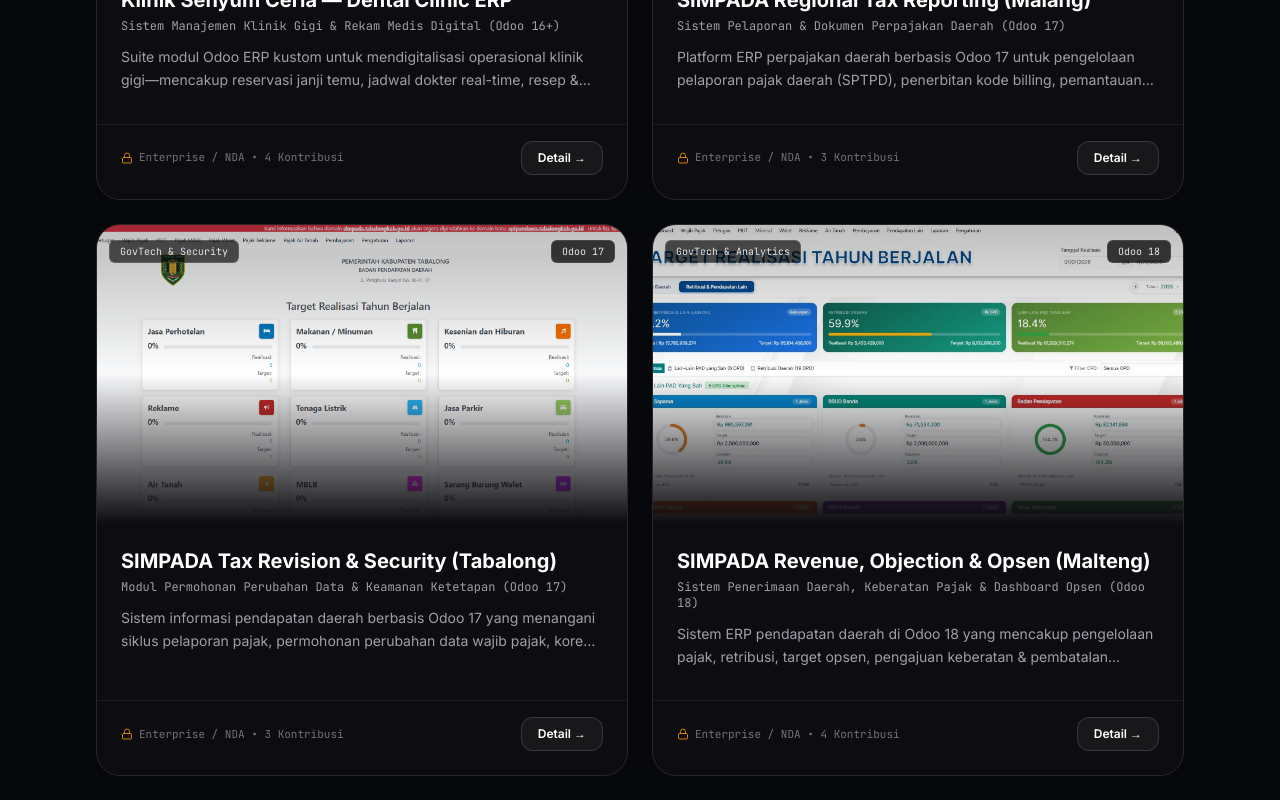
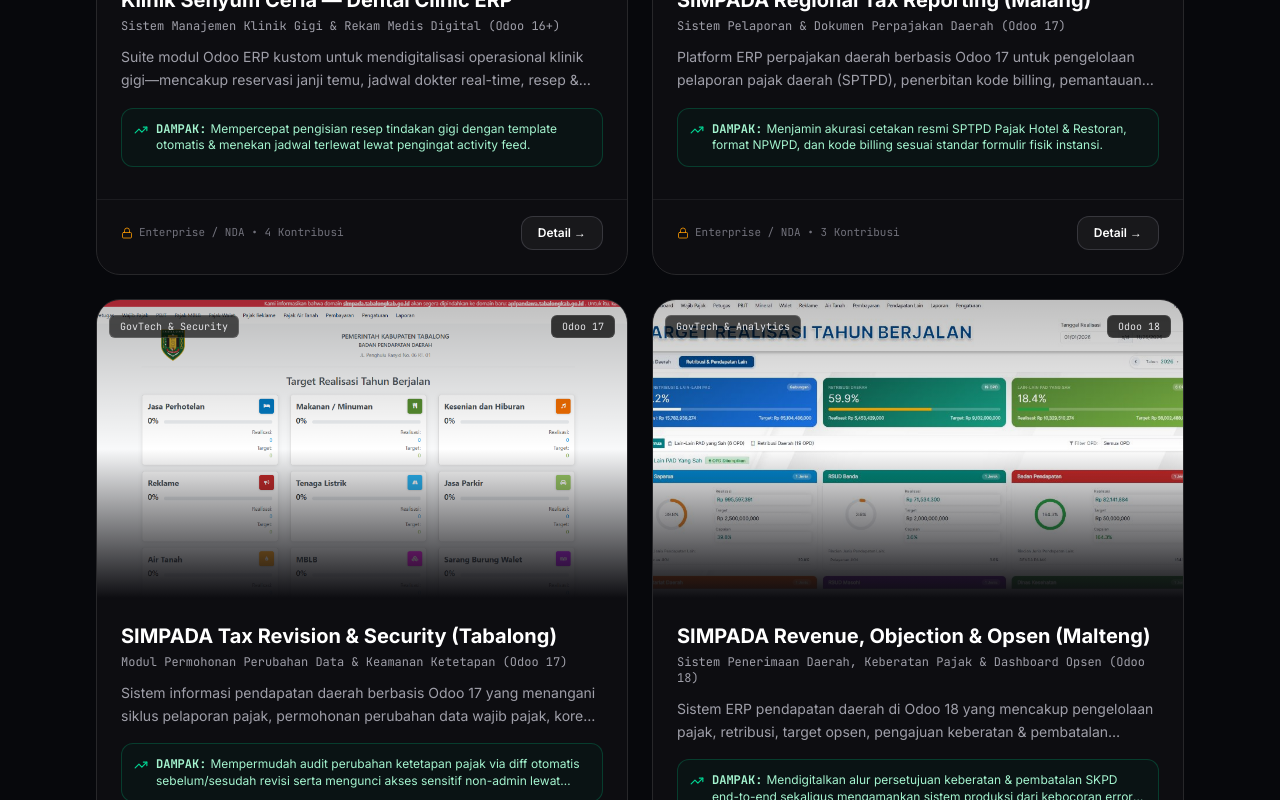
Before and after one commit to rafathaandhika/first-porto, a Next.js app: page / in a window 1280 px wide. Shown: the part 4440-5240 px from the top of the page. Built offline with nearby package versions, Linux system fonts and the light colour scheme.

Commit message:
feat(portfolio): add Impact callouts on project cards and detail view

```diff
--- a/src/components/PortfolioShowcase.tsx
+++ b/src/components/PortfolioShowcase.tsx
@@ -10,7 +10,8 @@ import {
   Cpu,
   Terminal,
   Sparkles,
-  Lock
+  Lock,
+  TrendingUp
 } from "lucide-react";
 import { PORTFOLIO_DATA, getLocalizedContent } from "@/data/portfolio";
 import { useLanguage } from "@/context/LanguageContext";
@@ -221,8 +222,19 @@ export default function PortfolioShowcase() {
                     </div>
                   </div>
 
-                  {/* Right Column: Contributions & Key Features */}
+                  {/* Right Column: Impact, Contributions & Key Features */}
                   <div className="lg:col-span-5 space-y-6">
+                    {/* Outcome & Impact Highlight Card */}
+                    <div className="p-5 rounded-2xl bg-emerald-50/80 dark:bg-emerald-950/20 border border-emerald-200/90 dark:border-emerald-500/30 space-y-2.5">
+                      <h4 className="text-sm font-mono uppercase tracking-wider font-bold text-emerald-900 dark:text-emerald-300 flex items-center gap-2">
+                        <TrendingUp className="w-4 h-4 text-emerald-600 dark:text-emerald-400" />
+                        {t.portfolio.impactTitle}
+                      </h4>
+                      <p className="text-xs sm:text-sm text-emerald-950/90 dark:text-emerald-100/90 leading-relaxed font-medium">
+                        {selectedProject.impact}
+                      </p>
+                    </div>
+
                     {/* My Contributions Card */}
                     <div className="p-6 rounded-2xl bg-purple-50/70 dark:bg-purple-950/15 border border-purple-200/80 dark:border-purple-500/30 space-y-4">
                       <h4 className="text-sm font-mono uppercase tracking-wider font-bold text-purple-900 dark:text-purple-200 flex items-center gap-2">
@@ -311,6 +323,14 @@ export default function PortfolioShowcase() {
                         <p className="text-xs sm:text-sm text-zinc-600 dark:text-zinc-400 mt-3 line-clamp-2 leading-relaxed">
                           {project.description}
                         </p>
+
+                        <div className="mt-4 p-3 rounded-xl bg-emerald-50/80 dark:bg-emerald-950/20 border border-emerald-200/80 dark:border-emerald-500/25 flex items-start gap-2">
+                          <TrendingUp className="w-3.5 h-3.5 text-emerald-600 dark:text-emerald-400 shrink-0 mt-0.5" />
+                          <p className="text-[11px] sm:text-xs text-emerald-900 dark:text-emerald-200 leading-snug line-clamp-2">
+                            <span className="font-mono font-bold uppercase mr-1">{t.portfolio.impactLabel}:</span>
+                            {project.impact}
+                          </p>
+                        </div>
                       </div>
                     </div>
 
--- a/src/data/portfolio.ts
+++ b/src/data/portfolio.ts
@@ -11,6 +11,7 @@ export interface ProjectItem {
   subtitle: string;
   category: string;
   description: string;
+  impact: string;
   contributions: string[];
   techCount: number;
   featuresCount: number;
@@ -127,6 +128,8 @@ export interface LocalizedContent {
     contributionsCountLabel: string;
     deploymentLabel: string;
     contributionsTitle: string;
+    impactLabel: string;
+    impactTitle: string;
     keyFeaturesTitle: string;
     detailsBtn: string;
     contributionsSuffix: string;
@@ -320,6 +323,8 @@ const CONTENT: Record<Language, LocalizedContent> = {
       contributionsCountLabel: "Kontribusi",
       deploymentLabel: "Deployment",
       contributionsTitle: "Kontribusi Saya",
+      impactLabel: "Dampak",
+      impactTitle: "Dampak & Hasil Nyata",
       keyFeaturesTitle: "Fitur Utama",
       detailsBtn: "Detail →",
       contributionsSuffix: "Kontribusi",
@@ -331,6 +336,8 @@ const CONTENT: Record<Language, LocalizedContent> = {
           category: "Healthcare ERP",
           description:
             "Suite modul Odoo ERP kustom untuk mendigitalisasi operasional klinik gigi—mencakup reservasi janji temu, jadwal dokter real-time, resep & template tindakan gigi digital, notifikasi pengingat otomatis, serta integrasi inventaris dan penagihan.",
+          impact:
+            "Mempercepat pengisian resep tindakan gigi dengan template otomatis & menekan jadwal terlewat lewat pengingat activity feed.",
           contributions: [
             "Membangun fitur Prescriptions Template pada menu konfigurasi dan mengotomatiskan pengisian data treatment di modul resep dokter gigi berdasarkan template yang dipilih.",
             "Menambahkan pengaturan Reminder Time dan sistem notifikasi otomatis untuk jadwal janji temu pasien langsung ke activity feed Odoo.",
@@ -362,6 +369,8 @@ const CONTENT: Record<Language, LocalizedContent> = {
           category: "GovTech & Tax ERP",
           description:
             "Platform ERP perpajakan daerah berbasis Odoo 17 untuk pengelolaan pelaporan pajak daerah (SPTPD), penerbitan kode billing, pemantauan transaksi e-tax, serta pencetakan dokumen formulir perpajakan resmi berbasis QWeb.",
+          impact:
+            "Menjamin akurasi cetakan resmi SPTPD Pajak Hotel & Restoran, format NPWPD, dan kode billing sesuai standar formulir fisik instansi.",
           contributions: [
             "Memperbarui format cetak PDF SPTPD Pajak Hotel dan SPTPD Pajak Restoran menggunakan template QWeb agar sesuai dengan standar formulir fisik terbaru.",
             "Merevisi tata letak tabel rincian kamar full-row, perataan elemen formulir, serta mekanisme tabel fallback pada laporan PDF.",
@@ -392,6 +401,8 @@ const CONTENT: Record<Language, LocalizedContent> = {
           category: "GovTech & Security",
           description:
             "Sistem informasi pendapatan daerah berbasis Odoo 17 yang menangani siklus pelaporan pajak, permohonan perubahan data wajib pajak, koreksi ketetapan lebih/kurang bayar, serta kontrol keamanan berbasis peran pengguna.",
+          impact:
+            "Mempermudah audit perubahan ketetapan pajak via diff otomatis sebelum/sesudah revisi serta mengunci akses sensitif non-admin lewat Security ACL.",
           contributions: [
             "Mengembangkan fitur deteksi otomatis rincian perubahan data (diff tracking) pada modul permohonan ubah data ketetapan pajak.",
             "Menstandarkan format masa pajak ke MM/YYYY serta menyempurnakan tampilan rincian perbandingan form revisi.",
@@ -422,6 +433,8 @@ const CONTENT: Record<Language, LocalizedContent> = {
           category: "GovTech & Analytics",
           description:
             "Sistem ERP pendapatan daerah di Odoo 18 yang mencakup pengelolaan pajak, retribusi, target opsen, pengajuan keberatan & pembatalan ketetapan pajak, hingga pelaporan realisasi keuangan daerah dalam format PDF dan Excel.",
+          impact:
+            "Mendigitalkan alur persetujuan keberatan & pembatalan SKPD end-to-end sekaligus mengamankan sistem produksi dari kebocoran error traceback.",
           contributions: [
             "Mengembangkan workflow Keberatan Pajak untuk sektor PBJT, Mineral, Walet, Reklame, & Air Tanah (termasuk keberatan SKPDKB/SKPDKBT, multi-select objek keberatan, penomoran SK otomatis, & kontrol approval Bidang Keberatan).",
             "Membangun fitur Pembatalan Ketetapan Pajak (SPTPD/SKPD, SKPDKB, SKPDKBT, SKPDLB) beserta smart button terintegrasi.",
@@ -453,6 +466,8 @@ const CONTENT: Record<Language, LocalizedContent> = {
           category: "Manufacturing ERP",
           description:
             "Suite modul Odoo 18 untuk digitalisasi proses produksi manufaktur komponen otomotif—meliputi penjadwalan loading per shift, generasi kartu E-Kanban berbasis QR, verifikasi jalur produksi, serta pelacakan kualitas & rework.",
+          impact:
+            "Mencegah crash parsing XML view di Odoo 18 serta menjaga konsistensi data loading antar-shift lewat pembersihan baris nol otomatis.",
           contributions: [
             "Menambahkan defensive fallback untuk workbook_variant dan mekanisme auto-assign pada master data modul E-Kanban.",
             "Mengoptimalkan proses kanban loading (load_masters) dengan pembatasan sampel sirkuit, nilai default quantity, serta pembersihan otomatis baris bernilai nol saat verifikasi.",
@@ -666,6 +681,8 @@ const CONTENT: Record<Language, LocalizedContent> = {
       contributionsCountLabel: "Contributions",
       deploymentLabel: "Deployment",
       contributionsTitle: "My Contributions",
+      impactLabel: "Impact",
+      impactTitle: "Outcome & Business Impact",
       keyFeaturesTitle: "Key Features",
       detailsBtn: "Details →",
       contributionsSuffix: "Contributions",
@@ -677,6 +694,8 @@ const CONTENT: Record<Language, LocalizedContent> = {
           category: "Healthcare ERP",
           description:
             "Custom Odoo ERP suite digitizing dental clinic operations—covering appointment reservations, real-time doctor scheduling, digital dental prescriptions & treatment templates, automated reminders, and billing integration.",
+          impact:
+            "Accelerated dental prescription entry via reusable templates and reduced missed appointments through automated activity-feed reminders.",
           contributions: [
             "Built the Prescriptions Template feature in configuration settings and automated treatment population inside dental prescription records based on selected templates.",
             "Added configurable Reminder Time options and automated appointment reminder notifications feeding directly into Odoo's activity feed.",
@@ -708,6 +727,8 @@ const CONTENT: Record<Language, LocalizedContent> = {
           category: "GovTech & Tax ERP",
           description:
             "Odoo 17-based regional tax management platform handling SPTPD tax filings, payment billing code generation, e-tax transaction tracking, and official QWeb PDF tax report printing.",
+          impact:
+            "Ensured official Hotel & Restaurant SPTPD printouts, NPWPD formats, and billing codes match latest municipal physical form standards.",
           contributions: [
             "Updated the QWeb PDF templates for Hotel Tax and Restaurant Tax SPTPD reports to match the latest official physical government forms.",
             "Refined full-row room detail tables, form alignments, and fallback table rendering for dynamic PDF reports.",
@@ -738,6 +759,8 @@ const CONTENT: Record<Language, LocalizedContent> = {
           category: "GovTech & Security",
           description:
             "Odoo 17 regional revenue system managing tax filing lifecycles, taxpayer data revision requests, overpayment/underpayment assessment corrections, and strict role-based access control.",
+          impact:
+            "Simplified tax revision audits via automated before/after diff tracking and blocked unauthorized overpayment/underpayment edits with strict ACLs.",
           contributions: [
             "Built automated field-level diff tracking to detect and display exact before/after changes on taxpayer data revision requests.",
             "Standardized tax period formatting to MM/YYYY and improved revision comparison form displays.",
@@ -768,6 +791,8 @@ const CONTENT: Record<Language, LocalizedContent> = {
           category: "GovTech & Analytics",
           description:
             "Next-gen Odoo 18 regional revenue ERP covering taxes, retributions, opsen targets, tax objection & assessment cancellation workflows, and multi-page PDF/Excel financial reporting.",
+          impact:
+            "Digitized end-to-end tax objection and cancellation approvals while hardening production security by hiding raw error tracebacks from non-admins.",
           contributions: [
             "Developed the Tax Objection workflow across PBJT, Mineral, Swiftlet, Billboard, and Groundwater sectors—including SKPDKB/SKPDKBT objections, multi-select objection items, auto SK numbering, and multi-level approval.",
             "Implemented Tax Assessment Cancellation features (SPTPD/SKPD, SKPDKB, SKPDKBT, SKPDLB) with integrated smart buttons.",
@@ -799,6 +824,8 @@ const CONTENT: Record<Language, LocalizedContent> = {
           category: "Manufacturing ERP",
           description:
             "Odoo 18 manufacturing module suite digitizing automotive wire-harness production—covering shift-based loading schedules, QR-coded E-Kanban card generation, line verification, and quality/rework tracking.",
+          impact:
+            "Eliminated Odoo 18 XML view parsing crashes and shift loading inconsistencies via automated zero-row cleanup and master data fallbacks.",
           contributions: [
             "Added defensive fallbacks for workbook_variant and automatic master-data assignment in the E-Kanban module.",
             "Optimized kanban loading (load_masters) by scoping sample circuits, setting default quantities, and auto-unlinking zero-qty lines upon verification.",
```
